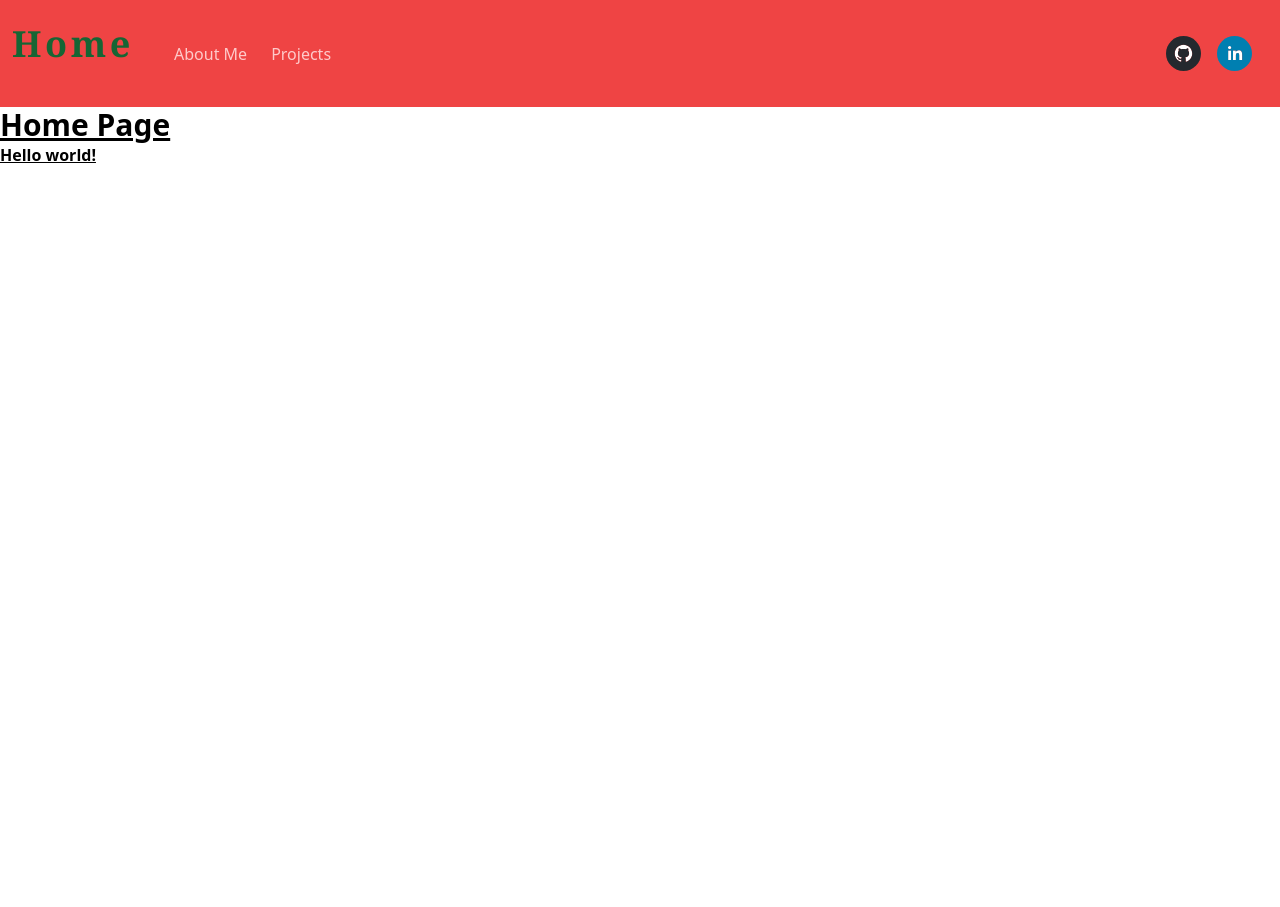
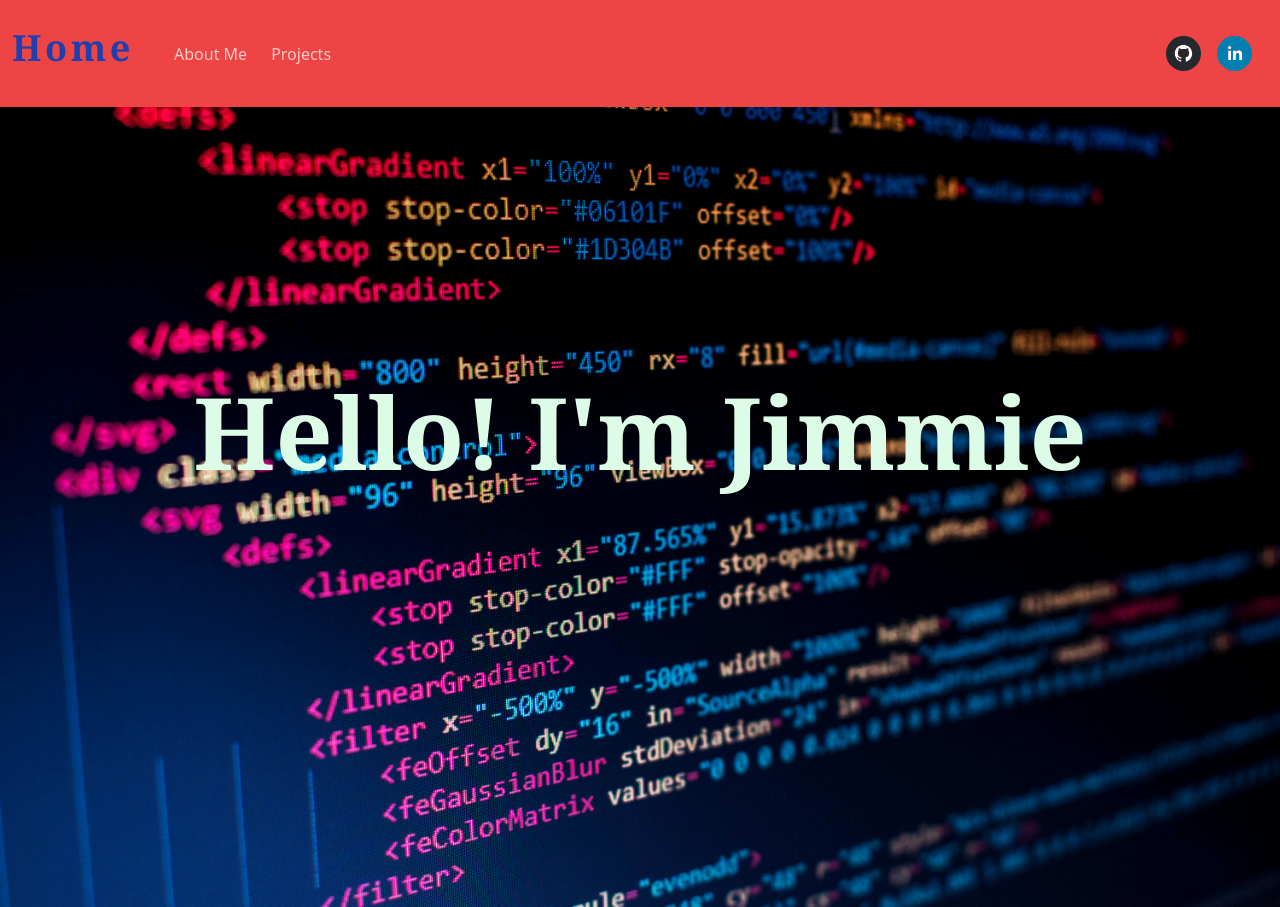
Before and after one commit to jfaulk3/portfolio-updated, a React (Create React App) app: page / in a window 1280 px wide. Before the commit the page ends 800 px from the top, so only its background shows below. Built offline with nearby package versions, Linux system fonts and the light colour scheme.

Commit message:
stylized home page

```diff
--- a/src/components/Home.js
+++ b/src/components/Home.js
@@ -1,10 +1,19 @@
 import React from "react";
+import image from "../florian-image.jpg";
 
 export default function Home() {
   return (
-    <React.Fragment>
-      <h1 className="text-3xl font-bold underline">Home Page</h1>
-      <h1 className="text-20xl font-bold underline">Hello world!</h1>
-    </React.Fragment>
+    <main>
+      <img
+        src={image}
+        alt="Programmer desktop and laptop"
+        className="absolute object-cover w-full h-full contrast-150"
+      />
+      <section className="relative flex justify-center min-h-screen pt-12 lg:pt-64 px-8">
+        <h1 className="text-6xl text-green-100 font-bold cursive leading-none lg:leading-snug home-name">
+          Hello! I'm Jimmie
+        </h1>
+      </section>
+    </main>
   );
 }
--- a/src/components/NavBar.js
+++ b/src/components/NavBar.js
@@ -10,19 +10,19 @@ export default function Nav() {
           <NavLink
             to="/"
             exact="true"
-            className="inflex-flex items-center py-6 px-3 mr-4 text-red-100 hover:text-green-800 text-4xl font-bold cursive tracking-widest"
+            className="inflex-flex items-center py-7 px-3 mr-4 text-red-100 hover:text-blue-800 text-4xl font-bold cursive tracking-widest"
           >
             Home
           </NavLink>
           <NavLink
             to="about"
-            className="inline-flex items-center py-3 px-3 my-6 rounded text-red-200 hover:text-green-800"
+            className="inline-flex items-center py-3 px-3 my-6 rounded text-red-200 hover:text-blue-800"
           >
             About Me
           </NavLink>
           <NavLink
             to="project"
-            className="inline-flex items-center py-3 px-3 my-6 rounded text-red-200 hover:text-green-800"
+            className="inline-flex items-center py-3 px-3 my-6 rounded text-red-200 hover:text-blue-800"
           >
             Projects
           </NavLink>
--- a/src/index.css
+++ b/src/index.css
@@ -16,3 +16,17 @@
 .home-name {
   font-size: 150px;
 }
+
+@media only screen and (max-width: 1300px) {
+  .home-name {
+    font-size: 100px;
+    margin: 0 auto 0 auto;
+  }
+}
+
+@media only screen and (max-width: 870px) {
+  .home-name {
+    font-size: xx-large;
+    margin: 0 auto 0 auto;
+  }
+}
```
Also changed, not shown: src/florian-image.jpg (added), src/splash-image.jpg (added).
